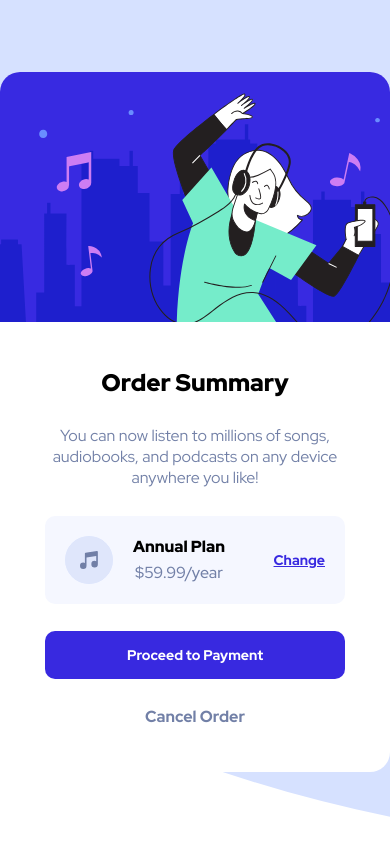
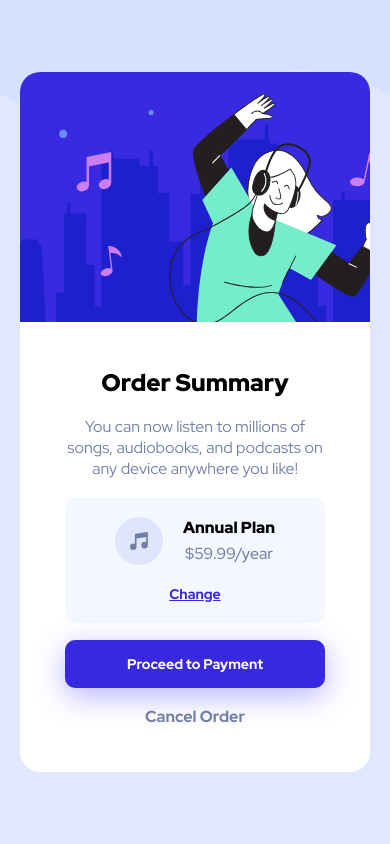
Before and after one commit to BP1996/Order-summary-component, a plain HTML site: page index.html in a window 390 px wide. Drawn offline with Linux system fonts and the light colour scheme.

Commit message:
Responsivo

```diff
--- a/style.css
+++ b/style.css
@@ -25,9 +25,11 @@ body{
     height: 100vh;
     justify-content: center;
     align-items: center;
+    background-color: #e0e7ff;
     background-image: url(images/pattern-background-desktop.svg);
-    background-size: cover;
     background-repeat: no-repeat;
+    background-size: 100% auto;
+    background-position: top;
 }
 
 .container{
@@ -67,6 +69,7 @@ body{
 
 .plano{
     display: flex;
+    flex-wrap: wrap;
     background-color: hsl(225, 100%, 98%);
     padding: 20px;
     align-items: center;
@@ -103,6 +106,10 @@ body{
     font-size: .875rem;
 }
 
+.change:hover{
+    color: hsla(245, 75%, 52%, .5);
+}
+
 button{
     background-color: hsl(245, 75%, 52%);
     color: white;
@@ -111,9 +118,35 @@ button{
     padding: 15px 0px;
     border-radius: 10px;
     border: none;
+    box-shadow: 0 8px 30px 0 rgba(74, 66, 255, 0.4);
+}
+
+button:hover{
+    background-color: hsla(245, 75%, 52%, .5);
 }
 
 .cancel{
     font-weight: 800;
     color: hsl(224, 23%, 55%);
 }
+
+.cancel:hover{
+    color: black;
+}
+
+@media (max-width: 500px){
+    .container{
+        margin-left: 20px;
+        margin-right: 20px;
+    }
+}
+
+@media (max-width: 420px){
+    .plano{
+        flex-direction: column;
+        gap: 20px;
+    }
+    .conteudo h1{
+        font-size: 1.5rem;
+    }
+}
```
Also changed, not shown: index.html (+3 -1 lines).
